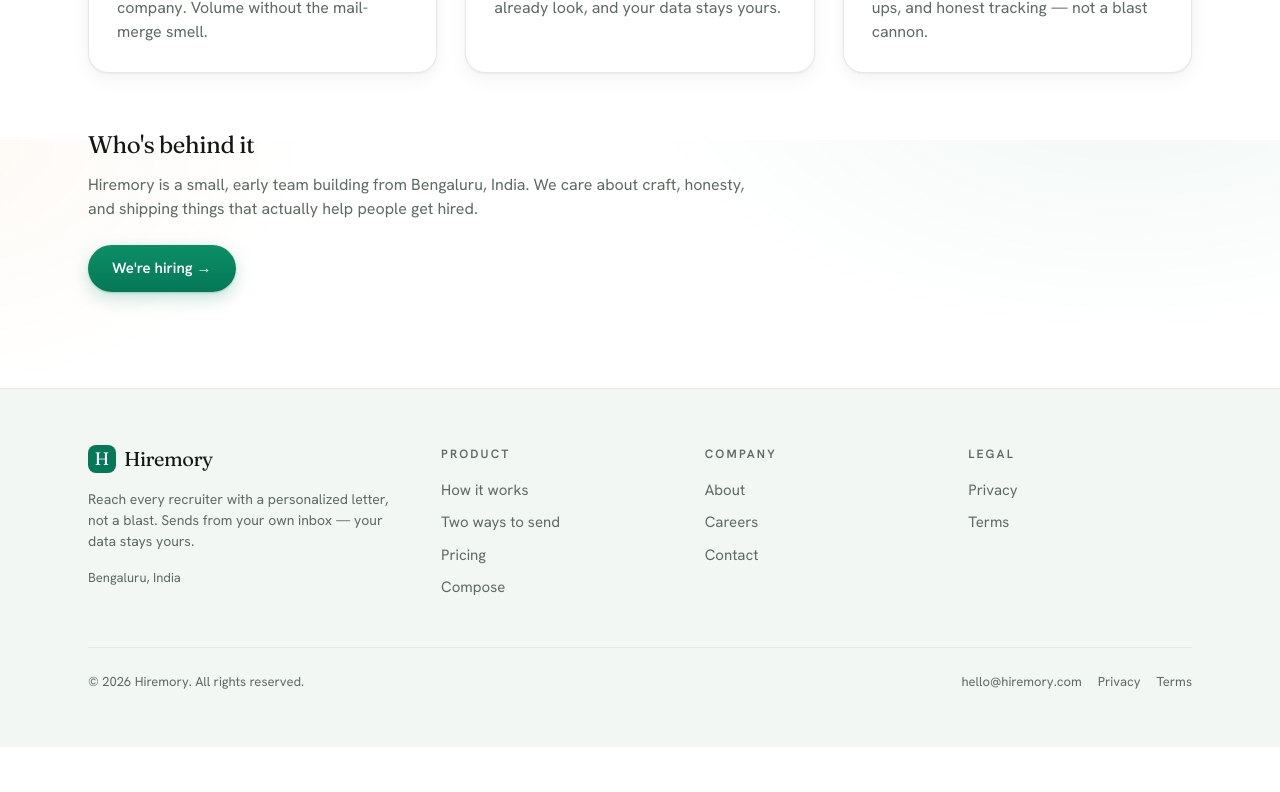
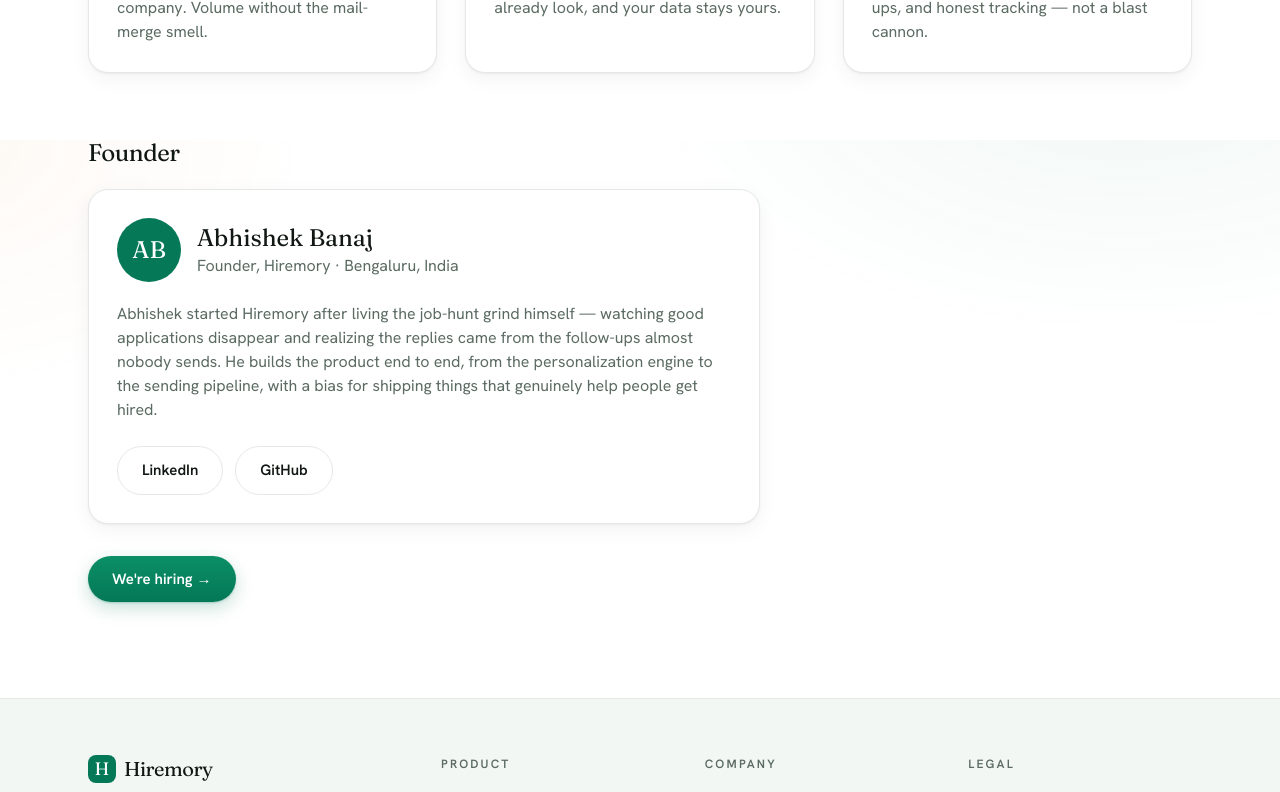
Before and after one commit to AbhishekCbanaj/hiremory, a Next.js app in the folder web/: page /about in a window 1280 px wide. Shown: the part 660-1452 px from the top of the page. Before the commit the page ends 1407 px from the top, so only its background shows below. Built offline with nearby package versions, Linux system fonts and the light colour scheme; no server answers.

Commit message:
feat(about): add Founder section — Abhishek Banaj (founder), bio, LinkedIn + GitHub

```diff
--- a/web/app/about/page.tsx
+++ b/web/app/about/page.tsx
@@ -30,13 +30,28 @@
           ))}
         </div>
 
-        <div className="mt-14 max-w-2xl">
-          <h2 className="text-2xl">Who's behind it</h2>
-          <p className="mt-3 text-ink2">
-            Hiremory is a small, early team building from Bengaluru, India. We care about craft,
-            honesty, and shipping things that actually help people get hired.
-          </p>
-          <a href="/careers" className="btn-primary mt-6">We&apos;re hiring →</a>
+        <div className="mt-16">
+          <h2 className="text-2xl">Founder</h2>
+          <div className="mt-5 card max-w-2xl">
+            <div className="flex items-center gap-4">
+              <span className="grid h-16 w-16 shrink-0 place-items-center rounded-full bg-clay font-display text-2xl text-paper">AB</span>
+              <div>
+                <div className="font-display text-2xl">Abhishek Banaj</div>
+                <div className="text-ink2">Founder, Hiremory · Bengaluru, India</div>
+              </div>
+            </div>
+            <p className="mt-5 text-ink2">
+              Abhishek started Hiremory after living the job-hunt grind himself — watching good
+              applications disappear and realizing the replies came from the follow-ups almost
+              nobody sends. He builds the product end to end, from the personalization engine to
+              the sending pipeline, with a bias for shipping things that genuinely help people get hired.
+            </p>
+            <div className="mt-6 flex flex-wrap gap-3">
+              <a href="https://www.linkedin.com/in/abhishekbanaj" target="_blank" rel="noopener noreferrer" className="btn-ghost">LinkedIn</a>
+              <a href="https://github.com/AbhishekCbanaj" target="_blank" rel="noopener noreferrer" className="btn-ghost">GitHub</a>
+            </div>
+          </div>
+          <a href="/careers" className="btn-primary mt-8">We&apos;re hiring →</a>
         </div>
       </main>
       <Footer />
```
